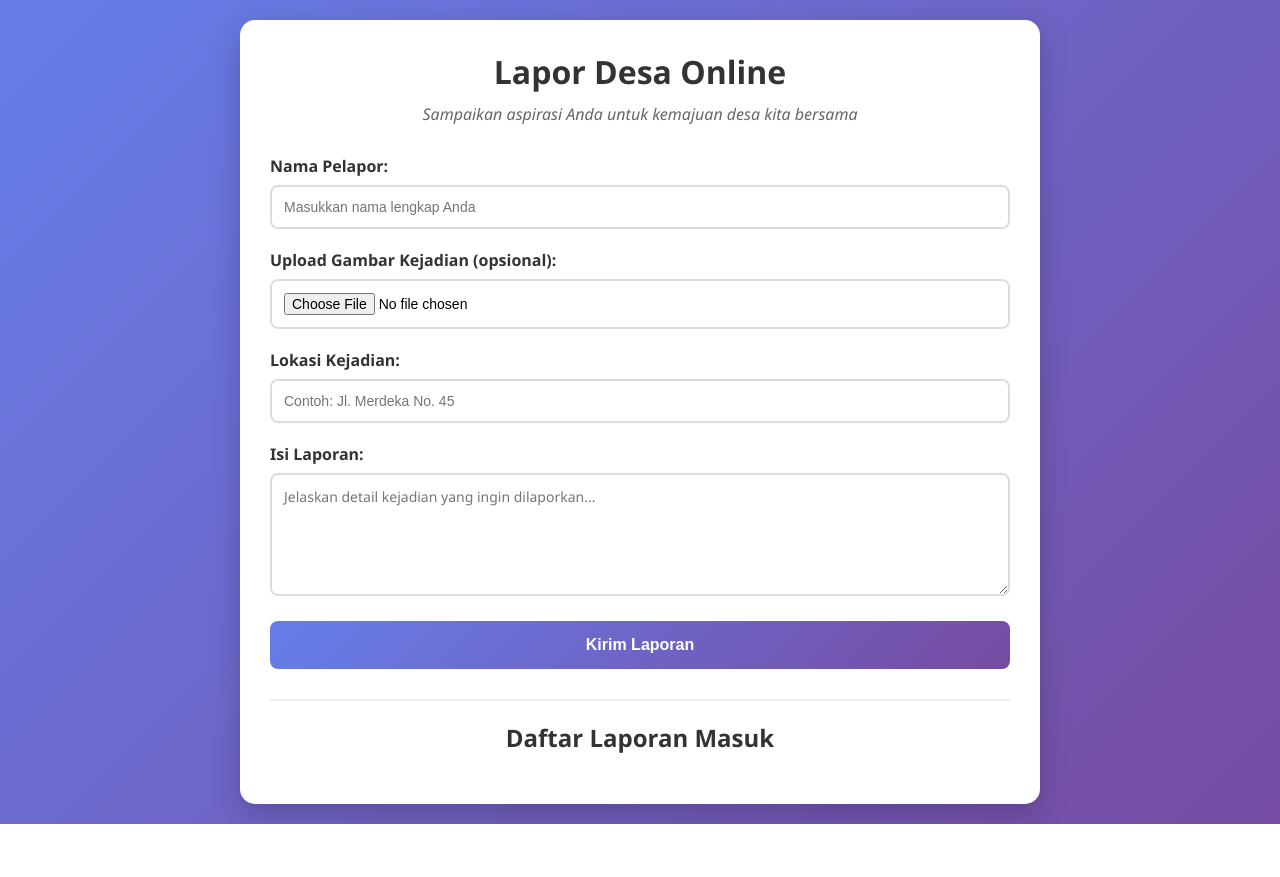
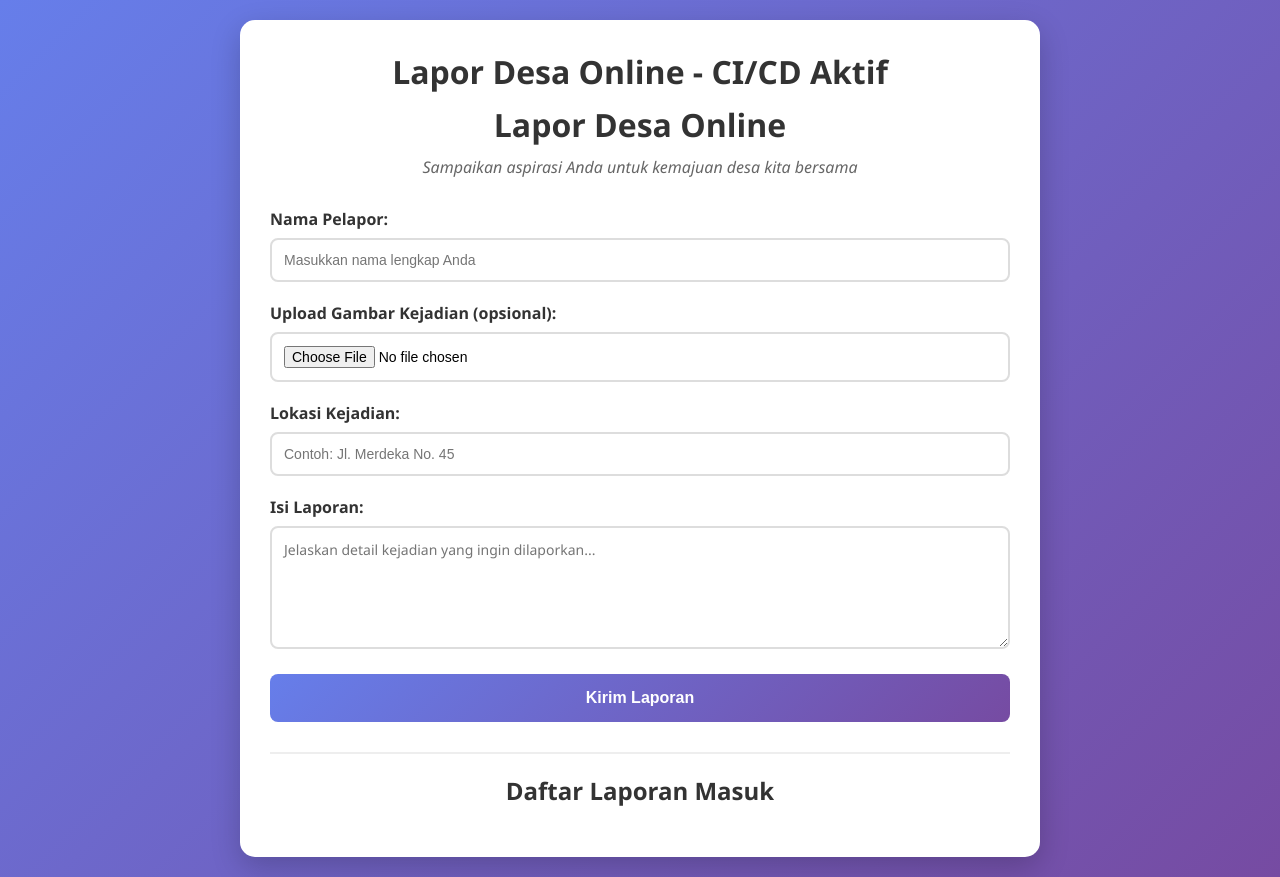
Before and after one commit to wahyuNurahmadinuh/LaporPakDes, a website: page public/index.html in a window 1280 px wide. Before the commit the page ends 824 px from the top, so only its background shows below. Drawn offline with Linux system fonts and the light colour scheme; no server answers.

Commit message:
Update UI

```diff
--- a/public/index.html
+++ b/public/index.html
@@ -8,6 +8,7 @@
 </head>
 <body>
   <div class="container">
+    <h1>Lapor Desa Online - CI/CD Aktif</h1>
     <h1>Lapor Desa Online</h1>
     <p class="subtitle">Sampaikan aspirasi Anda untuk kemajuan desa kita bersama</p>
 
```
